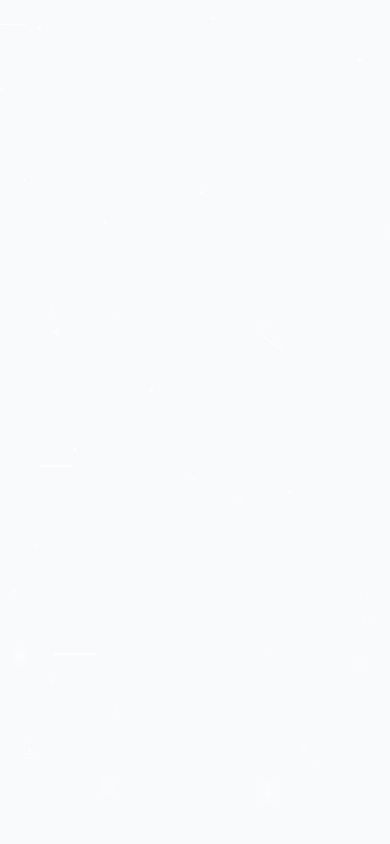
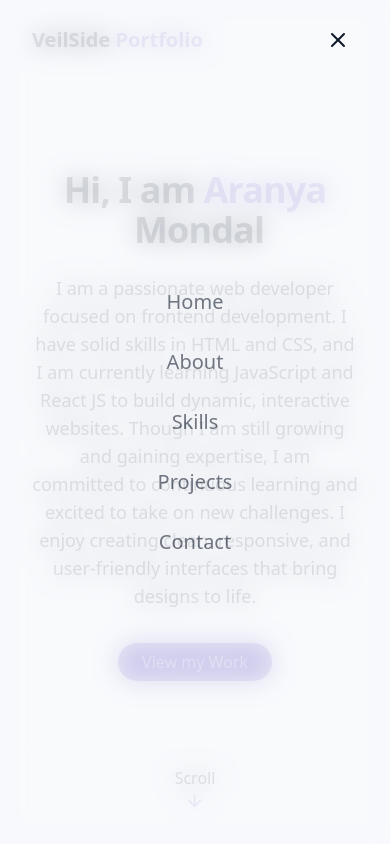
Before and after one commit to VeilSide2004/My-Portfolio, a React (Vite) app: page / in a window 390 px wide. Built offline with nearby package versions, Linux system fonts and the light colour scheme.

Commit message:
navbar updates and heroSection updated

```diff
--- a/src/App.jsx
+++ b/src/App.jsx
@@ -1,4 +1,4 @@
-import React from 'react';
+
 import { BrowserRouter, Route, Routes } from 'react-router-dom';
 import Home from './pages/Home';
 import NotFound from './pages/NotFound';
--- /dev/null
+++ b/src/components/Hero.jsx
@@ -0,0 +1,38 @@
+import { ArrowDown } from "lucide-react";
+
+
+const Hero = () => {
+    return (
+        <section id="hero" className="relative min-h-screen flex flex-col items-center justify-center">
+            <div className="container max-w-4xl mx-auto text-center z-10">
+                <div className="space-y-6">
+                    <h1 className="text-4xl md:text-6xl font-bold tracking-tight">
+                        <span className="opacity-0 animate-fade-in">Hi, I am </span>
+                        <span className="text-primary opacity-0 animate-fade-in-delay-1">Aranya </span>
+                        <span className="text-gradient ml-2 opacity-0 animate-fade-in-delay-2">Mondal</span>
+                    </h1>
+                    <p className="text-lg md:text-xl text-muted-foreground max-2-2xl mx-auto opacity-0 animate-fade-in-delay-3">
+                        I am a passionate web developer focused on frontend development. I have solid skills in HTML and CSS, and I am currently learning JavaScript and React JS to build dynamic, interactive websites. Though I am still growing and gaining expertise, I am committed to continuous learning and excited to take on new challenges. I enjoy creating clean, responsive, and user-friendly interfaces that bring designs to life.
+                    </p>
+
+                    <div className="pt-4 opacity-0 animate-fade-in-delay-4">
+                        <a href="#projects" className="cosmic-button">
+                            View my Work
+                        </a>
+                    </div>
+
+                </div>
+
+            </div>
+
+            <div className="absolute bottom-8 left-1/2 transform -translate-x-1/2 flex flex-col items-center animate-bounce">
+
+            <span>Scroll</span>
+            <ArrowDown className="h-5 w-5 text-primary" />
+
+            </div>
+        </section>
+    );
+};
+
+export default Hero;
--- /dev/null
+++ b/src/components/Navbar.jsx
@@ -0,0 +1,86 @@
+import { useEffect, useState } from "react";
+import { cn } from "../lib/Utils";
+import { Menu, X } from "lucide-react";
+
+
+const navItems = [
+    { name: "Home", href: "#hero" },
+    { name: "About", href: "#about" },
+    { name: "Skills", href: "#skills" },
+    { name: "Projects", href: "#projects" },
+    { name: "Contact", href: "#contact" },
+]
+const Navbar = () => {
+
+    const [isScrolled, setIsScrolled] = useState(false)
+    const [isMenuOpen, setIsMenuOpen] = useState(true)
+
+    useEffect(() => {
+        const handleScroll = () => {
+            setIsScrolled(window.screenY > 10);
+        };
+
+        window.addEventListener("scroll", handleScroll);
+
+        return () => window.removeEventListener("scroll", handleScroll);
+    }, []);
+    return (
+        <nav
+            className={cn(
+                "fixed w-full z-40 transition-all duration-300",
+                isScrolled ? "py-3 bg-background/80 backdrop-blur-md shadow-xs" : "py-5")}>
+
+            <div className="container flex items-center justify-between">
+                <a className="text-xl font-bold text-primary flex items-center" href="#hero">
+                    <span className="relative z-10">
+                        <span className="text-glow text-foreground">VeilSide</span> Portfolio
+                    </span>
+                </a>
+
+                {/* desktop type */}
+                <div className="hidden md:flex space-x-8">
+                    {navItems.map((item, key) => (
+                        <a
+                            key={key}
+                            href={item.href}
+                            className="text-foreground/80 hover:text-primary transition-colors duration-300"
+                        >
+                            {item.name}
+                        </a>
+                    ))}
+                </div>
+
+                {/* mobile type */}
+
+                <button onClick={() => setIsMenuOpen((prev) => !prev)}
+                    className="md:hidden p-2 text-foreground z-50"
+                    aria-label={isMenuOpen ? "Close Menu" : "Open Menu"}>
+
+                    {isMenuOpen ? <X size={24} /> : <Menu size={24} />}
+
+                </button>
+
+                <div className={cn(
+                    "fixed inset-0 bg-background/95 backdrop-blur-md z-40 flex flex-col items-center justify-center transition-all duration-300 md:hidden",
+                    isMenuOpen ? "opacity-70 pointer-events-auto"
+                        : "opacity-0 pointer-events-none")}>
+                    <div className="flex flex-col space-y-8 text-xl">
+                        {navItems.map((item, key) => (
+                            <a
+                                key={key}
+                                href={item.href}
+                                className="text-foreground/80 hover:text-primary transition-colors duration-300"
+                                onClick={() => setIsMenuOpen(false)}
+                            >
+                                {item.name}
+                            </a>
+                        ))}
+                    </div>
+                </div>
+            </div>
+
+        </nav>
+    );
+};
+
+export default Navbar;
--- a/src/components/StarBackground.jsx
+++ b/src/components/StarBackground.jsx
@@ -80,8 +80,10 @@ const StarBackground = () => {
                         left: meteor.x + "%",
                         top: meteor.y + "%",
                         opacity: 0.8,
-                        animationDelay: meteor.delay + "s",
+                        animationDelay: `-${meteor.delay}s`,  // 👈 negative delay
                         animationDuration: meteor.animationDuration + "s",
+                        animationIterationCount: "infinite",
+                        animationTimingFunction: "linear",
                     }}
                 />
             ))}
--- a/src/pages/Home.jsx
+++ b/src/pages/Home.jsx
@@ -1,3 +1,5 @@
+import Hero from "../components/Hero";
+import Navbar from "../components/Navbar";
 import StarBackground from "../components/StarBackground";
 import ThemeToggle from "../components/ThemeToggle"
 
@@ -8,8 +10,16 @@ const Home = () => {
             {/* Theme toggle complete */}
             <ThemeToggle/>
 
-            {/* the star background */}
+            {/* the star and meteor background */}
             <StarBackground/>
+
+            {/* this is the navbar */}
+            <Navbar/>
+
+            {/* the main content */}
+            <main>
+                <Hero/>
+            </main>
         </div>
     );
 };
```
